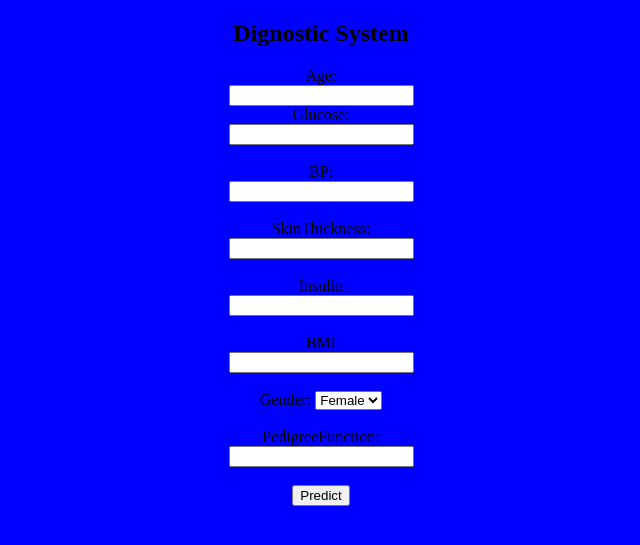
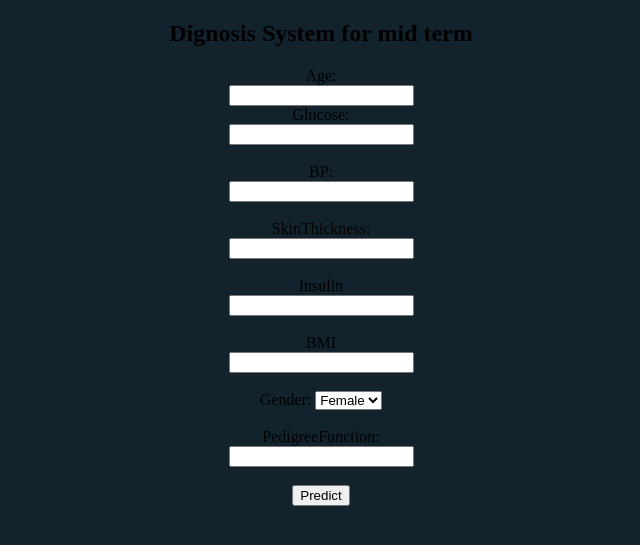
Before and after one commit to Sunilshramakumar/midtermproject, a Flask app: page / in a window 1280 px wide. Shown: the top 545 px of the page, without its empty margins (319-959 px from the left). Run offline with Flask 2, Linux system fonts and the light colour scheme.

Commit message:
Update index.html

```diff
--- a/templates/index.html
+++ b/templates/index.html
@@ -1,10 +1,10 @@
 <!DOCTYPE html>
 <html>
-<body bgcolor="Blue">
+<body bgcolor="#12232E">
 <center>
-<h2>Dignostic System</h2>
+<h2>Dignosis System for mid term</h2>
 
-<form action="/result" method="POST">
+<form action="/result" method="POST" style="border:black;">
   <label >Age:</label><br>
   <input type="text" name="age" ><br>
   <label>Glucose:</label><br>
```
